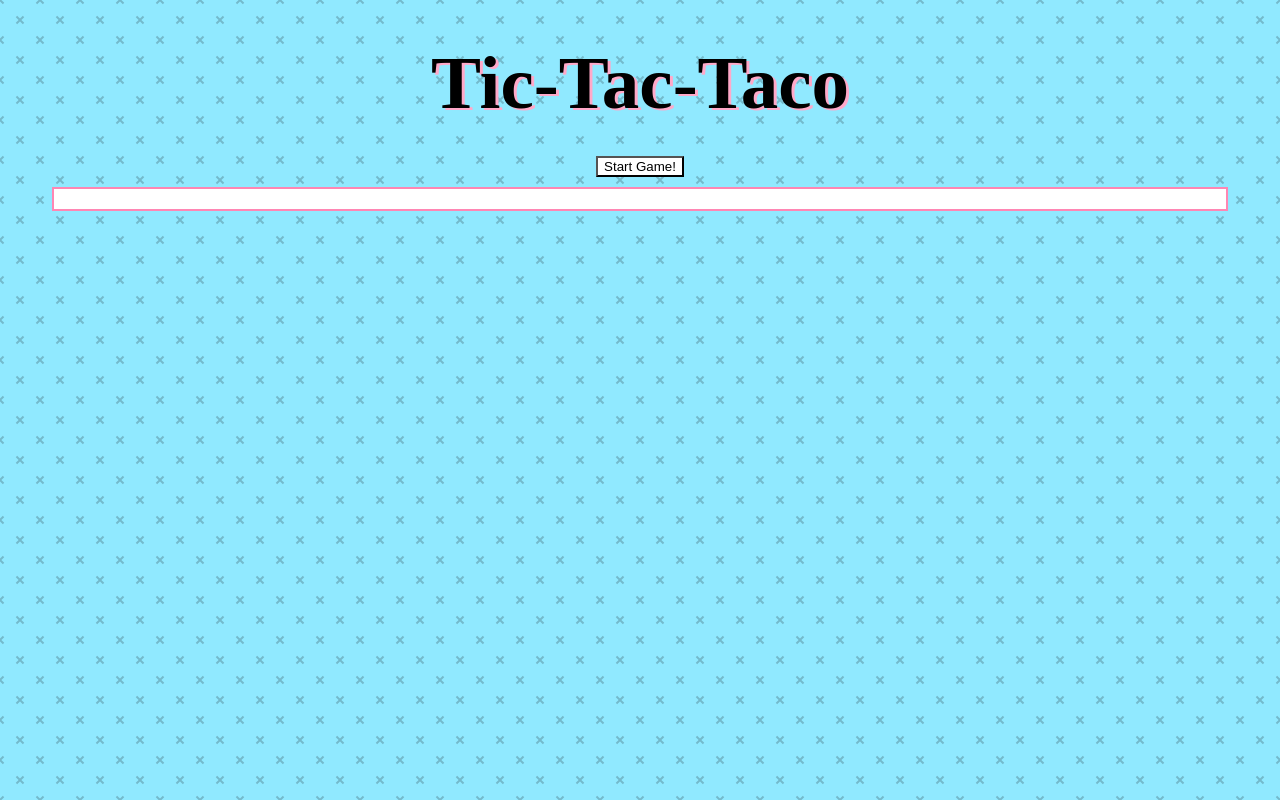
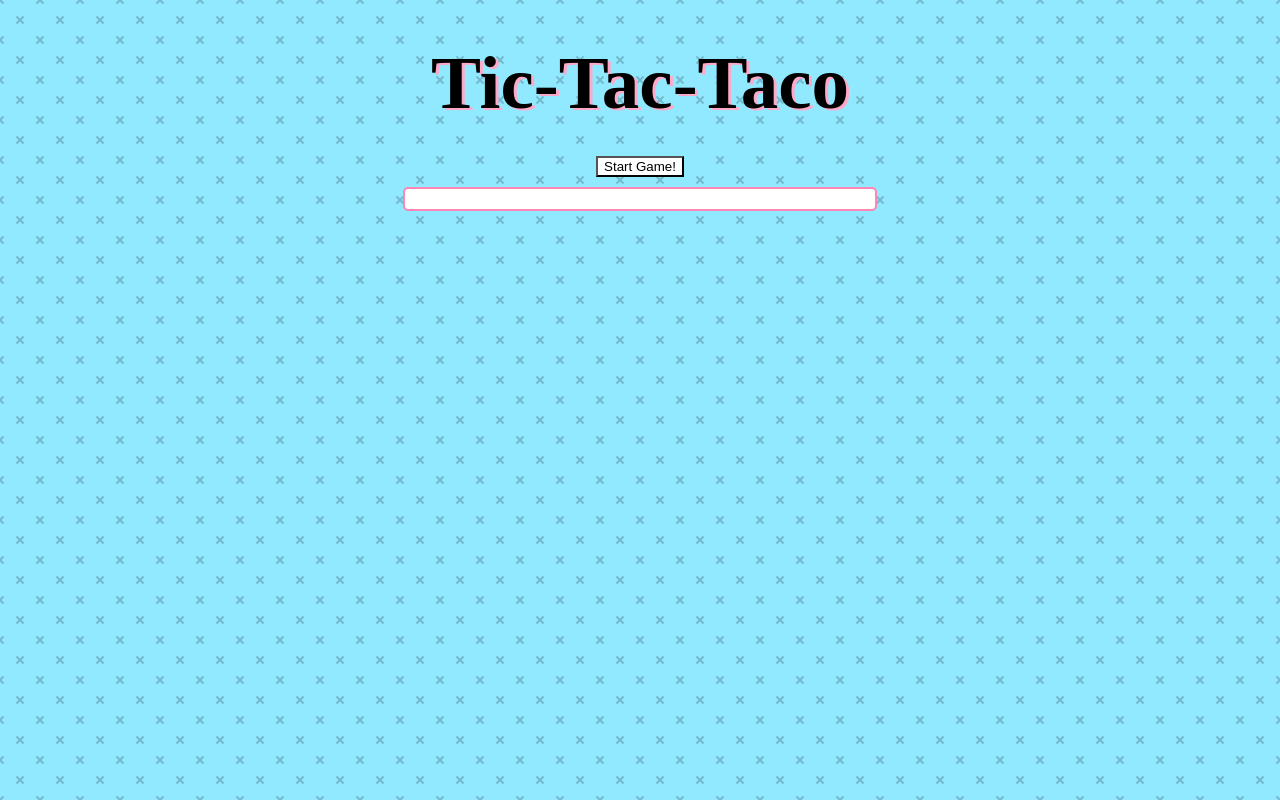
Before and after one commit to grayson073/tic-tac-taco, a Vue app: page / in a window 1280 px wide. Built offline with nearby package versions, Linux system fonts and the light colour scheme; a web font is replaced by a local one.

Commit message:
Updating CSS for player component

```diff
--- a/src/components/PlayerDisplay.vue
+++ b/src/components/PlayerDisplay.vue
@@ -14,10 +14,44 @@
 <style scoped>
   .player-display {
     border: 2px solid rgb(255, 134, 179);
+    border-radius: 5px;
     max-width: 100%;
-    width: 90vw;
     padding: 10px;
-    margin: 10px;
+    margin: 10px 10px 10px 10px;
     background-color: rgb(255, 255, 255);
   }
+
+  @media only screen and (min-width: 650px) {
+    .player-display {
+      width: 450px;
+    }
+  }
+
+  @media only screen and (min-width: 415px) and (max-width: 649px) {
+    .player-display {
+      width: 335px;
+    }
+  }
+
+  /* iPhone 6/7/8 & Plus */
+  @media only screen and (min-width: 375px) and (max-width: 414px) {
+    .player-display {
+      width: 295px;
+    }
+  }
+
+  /* iPhone 5/SE */
+  @media only screen and (min-width: 301px) and (max-width: 374px) {
+    .player-display {
+      width: 245px;
+    }
+  }
+
+  /* Micro! */
+  @media only screen and (max-width: 300px) {
+    .player-display {
+      width: 135px;
+    }
+  }
+
 </style>
```
